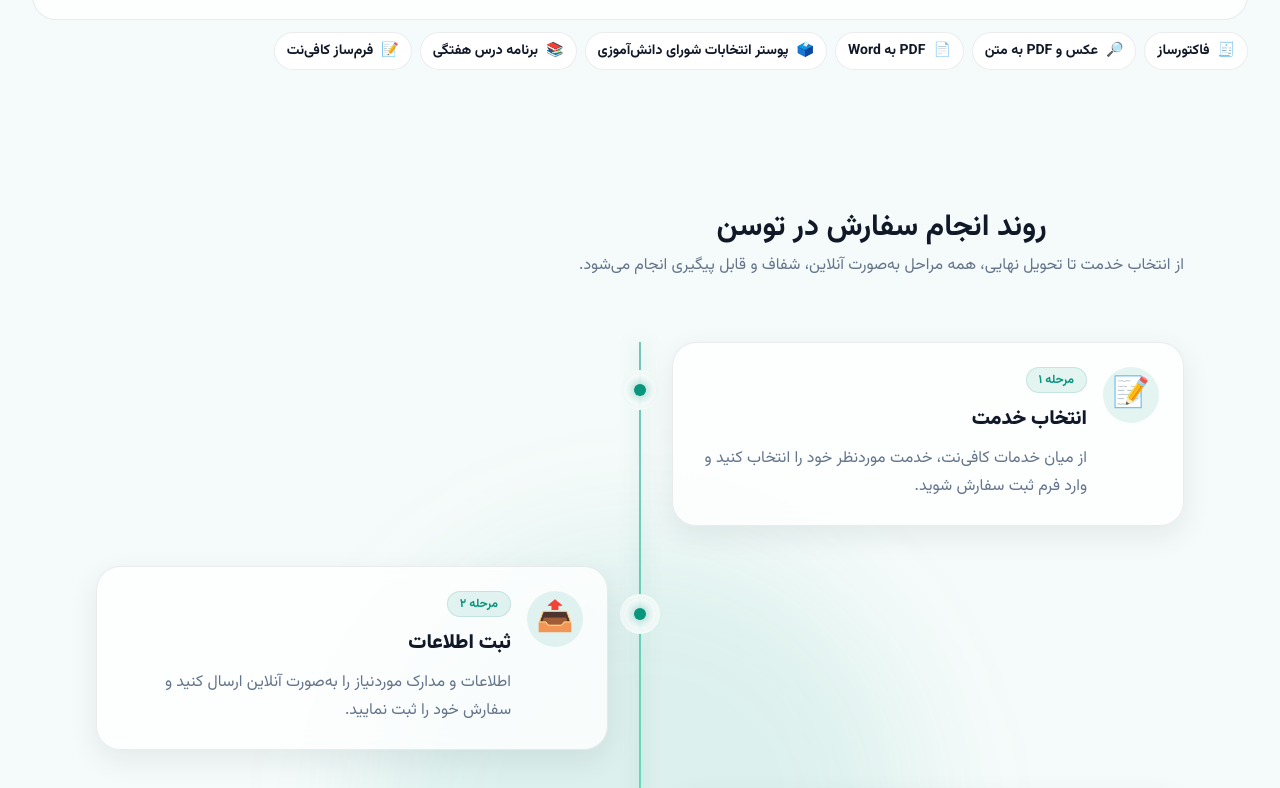
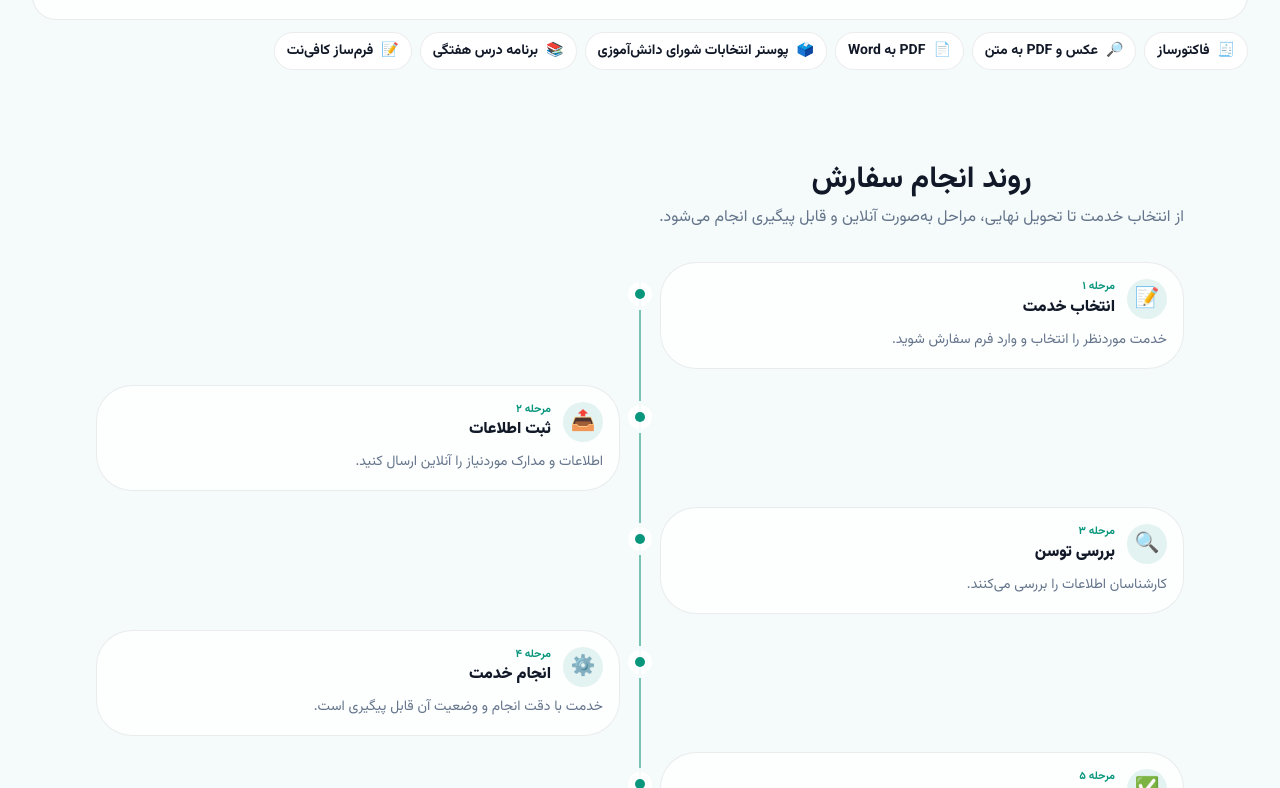
Before and after one commit to tusanbot/website, a Next.js app: page / in a window 1280 px wide. Shown: the part 2272-3060 px from the top of the page. Built offline with nearby package versions, Linux system fonts and the light colour scheme; no server answers; the database is empty.

Commit message:
refactor: compact home order process

```diff
--- a/components/home/ProcessTimeline.tsx
+++ b/components/home/ProcessTimeline.tsx
@@ -4,30 +4,29 @@ import { motion } from "framer-motion";
 import { SectionHeader } from "@/components/ui";
 
 const steps = [
-    { icon: "📝", title: "انتخاب خدمت", description: "از میان خدمات کافی‌نت، خدمت موردنظر خود را انتخاب کنید و وارد فرم ثبت سفارش شوید." },
-    { icon: "📤", title: "ثبت اطلاعات", description: "اطلاعات و مدارک موردنیاز را به‌صورت آنلاین ارسال کنید و سفارش خود را ثبت نمایید." },
-    { icon: "🔍", title: "بررسی توسط توسن", description: "کارشناسان توسن اطلاعات شما را بررسی کرده و در صورت نیاز با شما ارتباط می‌گیرند." },
-    { icon: "⚙️", title: "انجام خدمت", description: "خدمت موردنظر با سرعت و دقت بالا انجام می‌شود و وضعیت آن از طریق پنل قابل پیگیری است." },
-    { icon: "✅", title: "تحویل نهایی", description: "نتیجه نهایی خدمت آماده شده و از طریق پنل کاربری یا روش توافق‌شده در اختیار شما قرار می‌گیرد." },
+  { icon: "📝", title: "انتخاب خدمت", description: "خدمت موردنظر را انتخاب و وارد فرم سفارش شوید." },
+  { icon: "📤", title: "ثبت اطلاعات", description: "اطلاعات و مدارک موردنیاز را آنلاین ارسال کنید." },
+  { icon: "🔍", title: "بررسی توسن", description: "کارشناسان اطلاعات را بررسی می‌کنند." },
+  { icon: "⚙️", title: "انجام خدمت", description: "خدمت با دقت انجام و وضعیت آن قابل پیگیری است." },
+  { icon: "✅", title: "تحویل نهایی", description: "نتیجه نهایی از طریق پنل یا روش توافق‌شده تحویل می‌شود." },
 ];
 
 export default function ProcessTimeline() {
   return (
-        <section id="order-process" className="relative scroll-mt-28 overflow-hidden py-24">
-            <div className="pointer-events-none absolute inset-0"><div className="absolute left-1/2 top-1/2 h-[34rem] w-[34rem] -translate-x-1/2 -translate-y-1/2 rounded-full bg-[var(--primary)]/10 blur-3xl" /></div>
+    <section id="order-process" className="relative scroll-mt-28 overflow-hidden py-10 md:py-12" dir="rtl">
       <div className="relative mx-auto max-w-6xl px-6 lg:px-8">
-                <SectionHeader title="روند انجام سفارش در توسن" description="از انتخاب خدمت تا تحویل نهایی، همه مراحل به‌صورت آنلاین، شفاف و قابل پیگیری انجام می‌شود." align="center" />
-                <div className="relative mt-16">
-                    <div className="absolute right-6 top-0 h-full w-px bg-[var(--border)] md:left-1/2 md:right-auto md:-translate-x-1/2" />
-                    <motion.div initial={{ height: 0 }} whileInView={{ height: "100%" }} viewport={{ once: true, amount: 0.2 }} transition={{ duration: 1.4, ease: "easeOut" }} className="absolute right-6 top-0 w-px bg-gradient-to-b from-[var(--primary)] via-emerald-400 to-transparent shadow-[0_0_18px_rgba(9,150,124,0.8)] md:left-1/2 md:right-auto md:-translate-x-1/2" />
-                    <div className="space-y-10">
+        <SectionHeader title="روند انجام سفارش" description="از انتخاب خدمت تا تحویل نهایی، مراحل به‌صورت آنلاین و قابل پیگیری انجام می‌شود." align="center" />
+        <div className="relative mt-8">
+          <div className="absolute right-5 top-5 h-[calc(100%-2.5rem)] w-px bg-[var(--border)] md:left-1/2 md:right-auto md:-translate-x-1/2" />
+          <motion.div initial={{ height: 0 }} whileInView={{ height: "100%" }} viewport={{ once: true, amount: 0.2 }} transition={{ duration: 1.1, ease: "easeOut" }} className="absolute right-5 top-5 w-px bg-[var(--primary)] md:left-1/2 md:right-auto md:-translate-x-1/2" />
+          <div className="space-y-4">
             {steps.map((step, index) => {
               const left = index % 2 === 0;
               return (
-                                <motion.div key={step.title} initial={{ opacity: 0, y: 26 }} whileInView={{ opacity: 1, y: 0 }} viewport={{ once: true, amount: 0.25 }} transition={{ duration: 0.5, delay: index * 0.08 }} className="relative grid md:grid-cols-2 md:gap-16">
-                                    <div className="absolute right-[14px] top-8 md:left-1/2 md:right-auto md:-translate-x-1/2"><div className="relative flex h-8 w-8 items-center justify-center rounded-full bg-[var(--surface)] ring-4 ring-[var(--background)]"><div className="h-3 w-3 rounded-full bg-[var(--primary)] shadow-[0_0_14px_rgba(9,150,124,0.9)]" /></div></div>
-                                    <div className={`pr-16 md:pr-0 ${left ? "md:col-start-1 md:text-right" : "md:col-start-1 md:opacity-0"}`}>{left && <TimelineCard step={step} index={index} />}</div>
-                                    <div className={`pr-16 md:pr-0 ${left ? "md:col-start-2 md:opacity-0" : "md:col-start-2 md:text-right"}`}>{!left && <TimelineCard step={step} index={index} />}</div>
+                <motion.div key={step.title} initial={{ opacity: 0, y: 14 }} whileInView={{ opacity: 1, y: 0 }} viewport={{ once: true, amount: 0.2 }} transition={{ duration: 0.35, delay: index * 0.05 }} className="relative grid md:grid-cols-2 md:gap-10">
+                  <div className="absolute right-[9px] top-5 md:left-1/2 md:right-auto md:-translate-x-1/2"><div className="flex h-6 w-6 items-center justify-center rounded-full bg-[var(--surface)] ring-4 ring-[var(--background)]"><div className="h-2.5 w-2.5 rounded-full bg-[var(--primary)]" /></div></div>
+                  <div className={`pr-12 md:pr-0 ${left ? "md:col-start-1" : "md:col-start-1 md:opacity-0"}`}>{left && <TimelineCard step={step} index={index} />}</div>
+                  <div className={`pr-12 md:pr-0 ${left ? "md:col-start-2 md:opacity-0" : "md:col-start-2"}`}>{!left && <TimelineCard step={step} index={index} />}</div>
                 </motion.div>
               );
             })}
@@ -40,9 +39,9 @@ export default function ProcessTimeline() {
 
 function TimelineCard({ step, index }: { step: (typeof steps)[number]; index: number }) {
   return (
-        <motion.div whileHover={{ y: -4, scale: 1.01 }} transition={{ duration: 0.2 }} className="group relative overflow-hidden rounded-3xl border border-[var(--border)] bg-[var(--surface)]/85 p-6 shadow-[0_10px_30px_rgba(15,23,42,0.08)] backdrop-blur">
-            <div className="absolute inset-0 opacity-0 transition duration-500 group-hover:opacity-100"><div className="absolute -top-16 left-1/2 h-44 w-44 -translate-x-1/2 rounded-full bg-[var(--primary)]/12 blur-3xl" /></div>
-            <div className="relative z-10 flex items-start gap-4"><div className="flex h-14 w-14 shrink-0 items-center justify-center rounded-2xl bg-[var(--primary)]/10 text-3xl">{step.icon}</div><div><div className="inline-flex items-center rounded-full border border-[var(--primary)]/15 bg-[var(--primary)]/10 px-3 py-1 text-xs font-bold text-[var(--primary)]">مرحله {(index + 1).toLocaleString("fa-IR")}</div><h3 className="mt-3 text-xl font-black text-[var(--text)]">{step.title}</h3><p className="mt-3 leading-7 text-[var(--text-muted)]">{step.description}</p></div></div>
+    <motion.div whileHover={{ y: -2 }} className="rounded-2xl border border-[var(--border)] bg-[var(--surface)]/80 p-4">
+      <div className="flex items-center gap-3"><div className="flex h-10 w-10 shrink-0 items-center justify-center rounded-xl bg-[var(--primary)]/10 text-xl">{step.icon}</div><div className="min-w-0"><div className="text-[11px] font-bold text-[var(--primary)]">مرحله {(index + 1).toLocaleString("fa-IR")}</div><h3 className="font-black text-[var(--text)]">{step.title}</h3></div></div>
+      <p className="mt-2 text-sm leading-6 text-[var(--text-muted)]">{step.description}</p>
     </motion.div>
   );
 }
```
Lines whose indentation alone changed are shown as unchanged.
